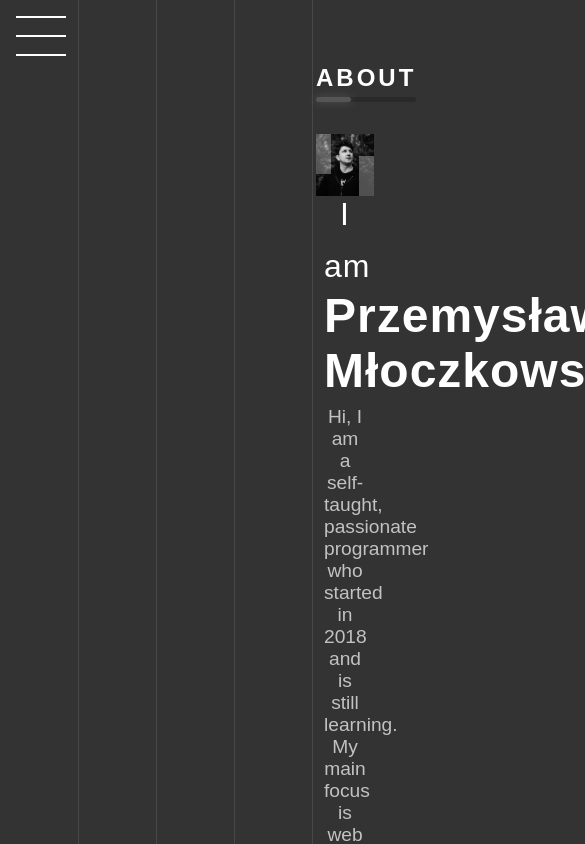
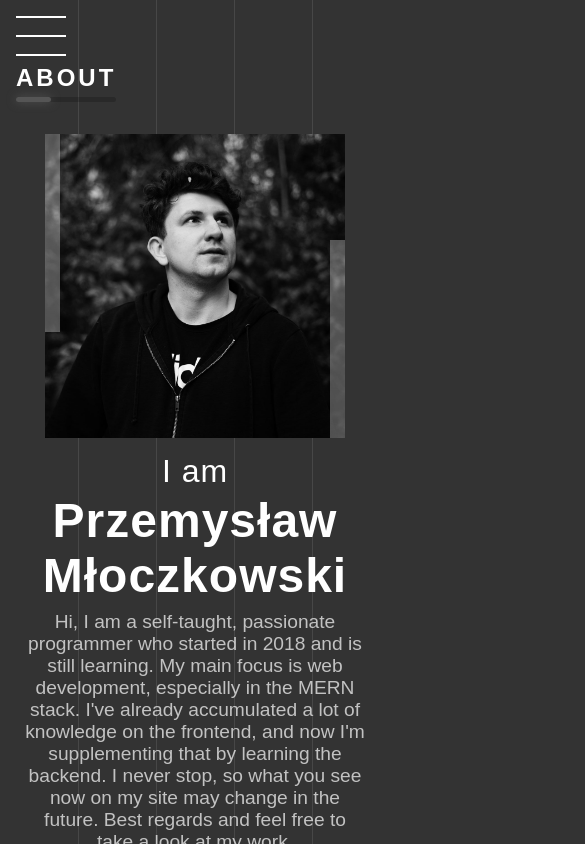
Before and after one commit to Malzagic/portfolio, a React (Create React App) app: page /about in a window 390 px wide. Shown: the top 844 px of the page, 585 px wide, since content can reach past the window. Built offline with nearby package versions, Linux system fonts and the light colour scheme.

Commit message:
remove padding for wrapper component

```diff
--- a/src/index.css
+++ b/src/index.css
@@ -34,9 +34,3 @@ body {
   position: absolute;
   top: 50%;
 }
-
-@media (max-width: 725px) {
-  .wrapper {
-    padding-left: 0;
-  }
-}
--- a/src/shared/components/UI/containers/Wrapper.module.css
+++ b/src/shared/components/UI/containers/Wrapper.module.css
@@ -55,3 +55,9 @@
     width: 100%;
   }
 }
+
+@media (max-width: 725px) {
+  .wrapper {
+    padding-left: 0;
+  }
+}
```
